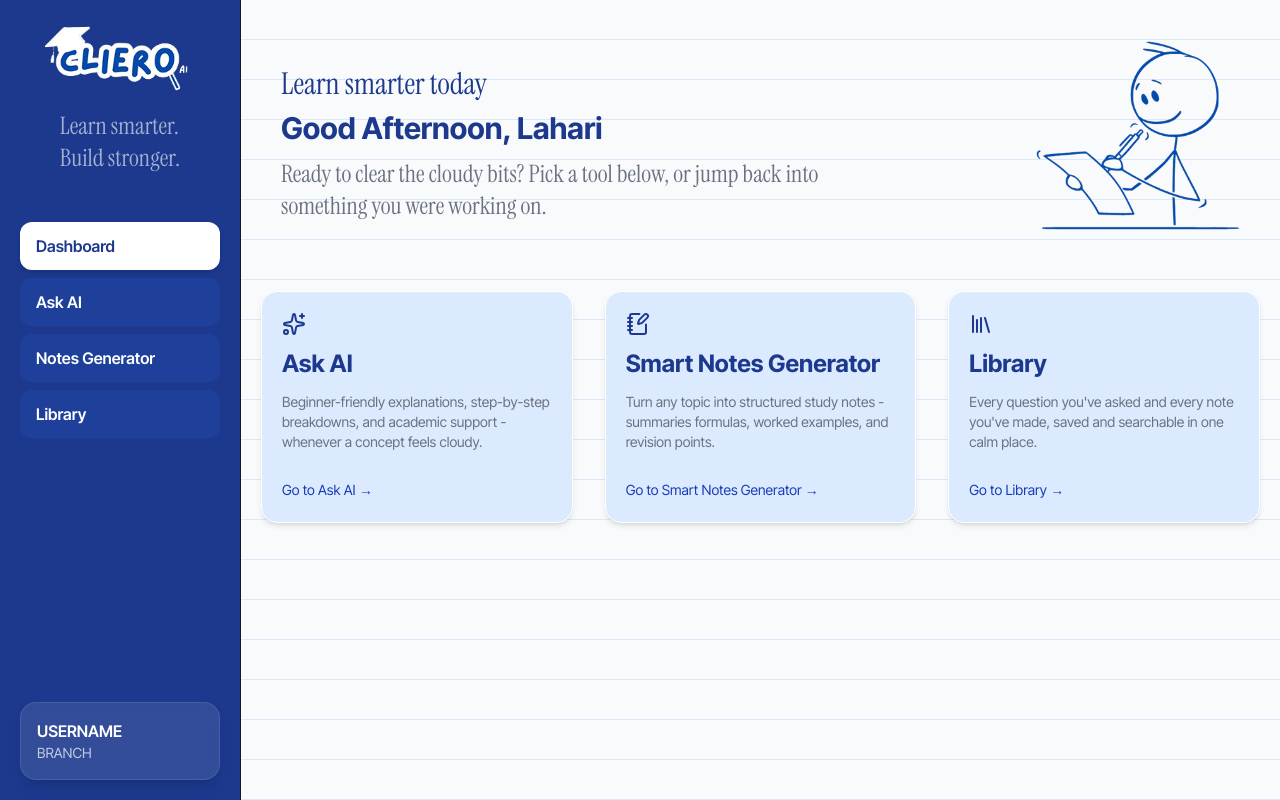
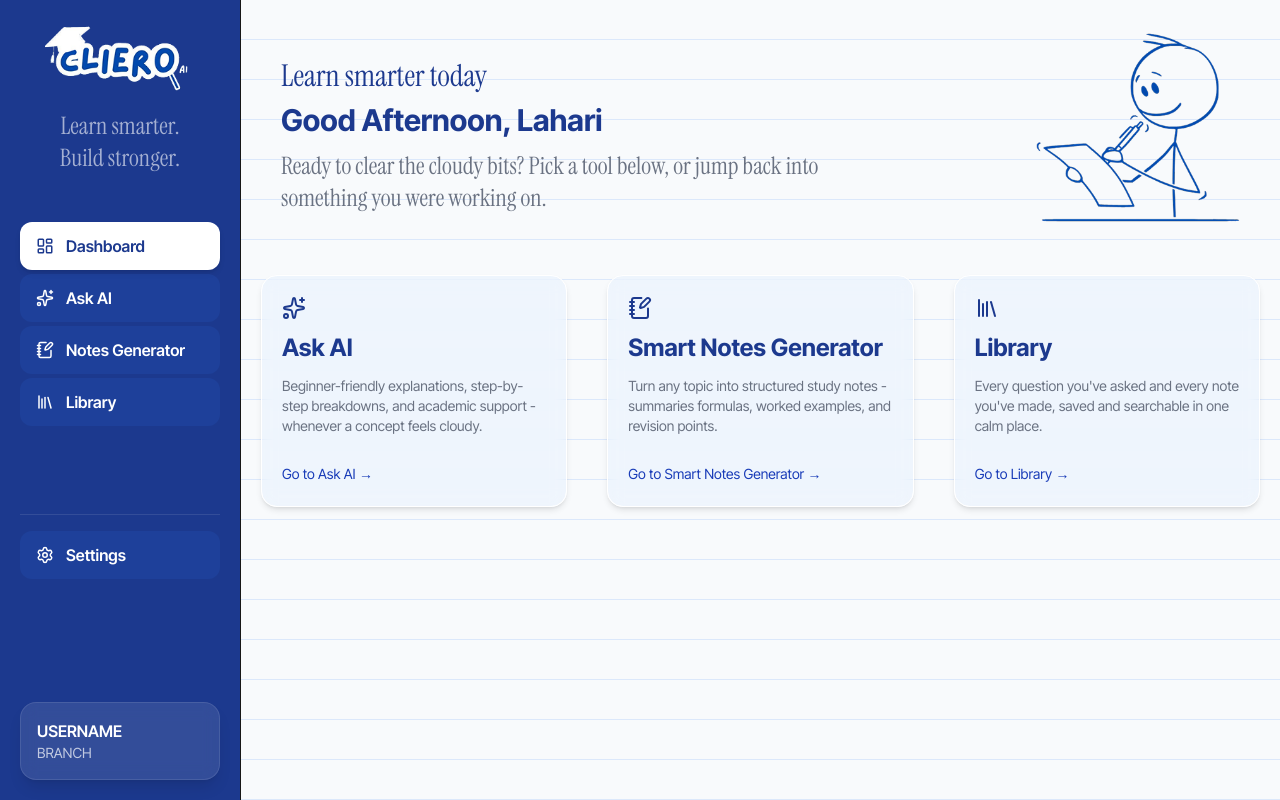
Before and after one commit to bvslahari007/cliero-ai, a Next.js app: page /dashboard in a window 1280 px wide. Built offline with nearby package versions, Linux system fonts and the light colour scheme.

Commit message:
Imporved Dashboard

```diff
--- a/app/dashboard/page.tsx
+++ b/app/dashboard/page.tsx
@@ -10,7 +10,7 @@ export default function DashboardPage() {
   return (
     <div className="notebook-bg min-h-screen">
       <WelcomeSection />
-      <div className="grid gap-8 p-5 md:grid-cols-3">
+      <div className="grid gap-10 p-5 md:grid-cols-3">
         <ActionCard title="Ask AI" description="Beginner-friendly explanations, step-by-step breakdowns, and academic support - whenever a concept feels cloudy." link="/action" icon={<Sparkles />} />
         <ActionCard title="Smart Notes Generator" description="Turn any topic into structured study notes - summaries
 formulas, worked examples, and revision points." link="/action" icon={<NotebookPen />} />
--- a/components/dashboard/ActionCard.tsx
+++ b/components/dashboard/ActionCard.tsx
@@ -4,7 +4,7 @@ import { ReactNode } from "react";
 
 export default function ActionCard({title, description, link, icon }: {title: string, description: string, link: string, icon?: ReactNode}) {
     return(
-        <div className={`${interTight.className} space-y-3 rounded-2xl text-xl border border-white bg-blue-100 p-5 backdrop-blur-sm shadow-md duration-300  hover:shadow-lg text-blue-900 hover:-translate-y-1`}>
+        <div className={`${interTight.className} space-y-3 rounded-2xl text-xl border border-white bg-blue-100/30 p-5 backdrop-blur-sm shadow-md duration-300  hover:shadow-lg text-blue-900 hover:-translate-y-1`}>
             {icon}
             <h2 className="text-2xl font-bold">{title}</h2>
             <p className="text-sm text-gray-500 mt-2">{description}</p>
--- a/components/dashboard/Sidebar.tsx
+++ b/components/dashboard/Sidebar.tsx
@@ -4,15 +4,27 @@ import Image from "next/image";
 import Link from "next/link";
 import { instrumentSerif, interTight } from "@/app/fonts";
 import { usePathname } from "next/navigation";
+import {
+  LayoutDashboard,
+  Sparkles,
+  NotebookPen,
+  Library,
+  Settings,
+} from "lucide-react";
 
 export default function Sidebar() {
   const pathname = usePathname();
 
+  const linkStyles = (href: string) =>
+  `flex items-center gap-3 rounded-xl px-4 py-3 font-semibold transition-all duration-300 hover:translate-x-1 ${      pathname === href
+        ? "bg-white text-blue-900 shadow-md"
+        : "bg-blue-500/10 text-white hover:bg-white hover:text-blue-900"
+    }`;
+
   return (
-    <aside className="flex h-screen w-60 flex-col bg-blue-900 text-white p-5">
-
+<aside className="flex h-screen w-60 flex-col bg-blue-900 text-white p-5">
       {/* Logo Section */}
-      <div className="mb-12 items-center flex flex-col">
+      <div className="mb-12 flex flex-col items-center">
         <Image
           src="/nav logo.png"
           alt="Cliero AI"
@@ -20,64 +32,54 @@ export default function Sidebar() {
           height={50}
         />
 
-        <p className={`${instrumentSerif.className} mt-3 text-2xl text-white/60`}>
-          Learn smarter. <br></br>Build stronger.
+        <p
+          className={`${instrumentSerif.className} mt-3 text-center text-2xl text-white/60`}
+        >
+          Learn smarter.
+          <br />
+          Build stronger.
         </p>
       </div>
 
-      {/* Navigation */}
-      <nav className={`${interTight.className} flex flex-col gap-2`}>
-        <Link
-  href="/dashboard"
-  className={`rounded-xl px-4 py-3 font-semibold transition-all duration-300 ${
-    pathname === "/dashboard"
-      ? "bg-white text-blue-900 shadow-md"
-      : "bg-blue-500/10 text-white hover:bg-white hover:text-blue-900"
-  }`}
->
-  Dashboard
-</Link>
+      {/* Main Navigation */}
+      <nav className={`${interTight.className} flex flex-col gap-1`}>
+        <Link href="/dashboard" className={linkStyles("/dashboard")}>
+          <LayoutDashboard size={18} />
+          Dashboard
+        </Link>
 
-        <Link
-  href="/dashboard/ask-ai"
-  className={`rounded-xl px-4 py-3 font-semibold transition-all duration-300 hover:translate-x-1 ${
-    pathname === "/dashboard/ask-ai"
-      ? "bg-white text-blue-900 shadow-md"
-      : "bg-blue-500/10 text-white hover:bg-white hover:text-blue-900"
-  }`}
->
-  Ask AI
-</Link>
+        <Link href="/dashboard/ask-ai" className={linkStyles("/dashboard/ask-ai")}>
+          <Sparkles size={18} />
+          Ask AI
+        </Link>
 
-        <Link
-          href="/dashboard/notes"
-className={`rounded-xl px-4 py-3 font-semibold transition-all duration-300 hover:translate-x-1 ${
-    pathname === "/dashboard/notes"
-      ? "bg-white text-blue-900 shadow-md"
-      : "bg-blue-500/10 text-white hover:bg-white hover:text-blue-900"
-  }`}        >
+        <Link href="/dashboard/notes" className={linkStyles("/dashboard/notes")}>
+          <NotebookPen size={18} />
           Notes Generator
         </Link>
 
-        <Link
-          href="/dashboard/library"
-          className={`rounded-xl px-4 py-3 font-semibold transition-all duration-300 hover:translate-x-1 ${
-    pathname === "/dashboard/library"
-      ? "bg-white text-blue-900 shadow-md"
-      : "bg-blue-500/10 text-white hover:bg-white hover:text-blue-900"
-  }`}
-        >
+        <Link href="/dashboard/library" className={linkStyles("/dashboard/library")}>
+          <Library size={18} />
           Library
         </Link>
       </nav>
+
+      {/* Settings */}
+      <div className={`${interTight.className} mt-22 border-t border-white/10 pt-4`}>
+        <Link
+  href="/dashboard/settings"
+  className={`${linkStyles("/dashboard/settings")} flex items-center gap-2`}
+>
+  <Settings size={18} />
+  Settings
+</Link>
+      </div>
 
       {/* User Card */}
       <div className={`${interTight.className} mt-auto`}>
         <div className="rounded-2xl border border-white/10 bg-white/10 p-4 backdrop-blur-sm shadow-lg">
           <p className="font-semibold">USERNAME</p>
-          <p className="text-sm text-white/70">
-            BRANCH
-          </p>
+          <p className="text-sm text-white/70">BRANCH</p>
         </div>
       </div>
 
--- a/components/dashboard/WelcomeSection.tsx
+++ b/components/dashboard/WelcomeSection.tsx
@@ -4,7 +4,7 @@ import { instrumentSerif, interTight } from "@/app/fonts";
 
 export default function WelcomeSection(){
     return(
-        <section className="py-7 px-10">
+        <section className="py-5 px-10">
             <div className="flex items-center gap-40">
                 <div>
             <p className={`${instrumentSerif.className} mt-4 text-3xl font-bold text-blue-900`}>
```
Also changed, not shown: components/dashboard/LearningTip.tsx (added).
